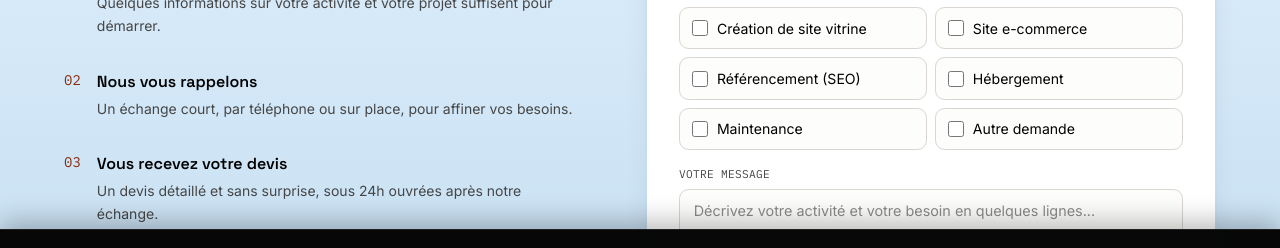
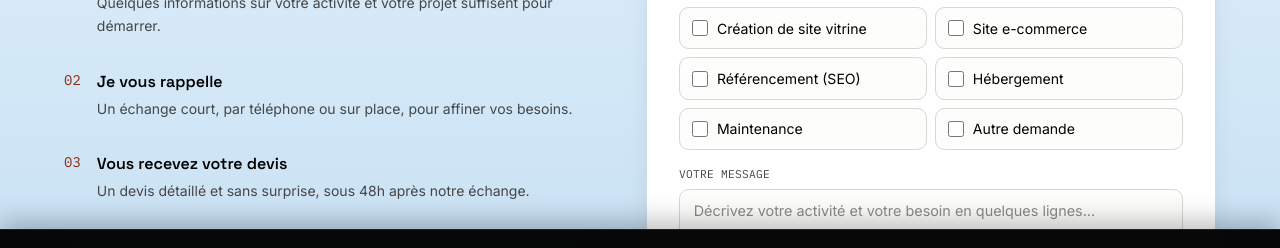
Before and after one commit to WebaHR/webmasterhautrhin.fr, a Next.js app: page /devis in a window 1280 px wide. Shown: the part 478-726 px from the top of the page. Built offline with nearby package versions, Linux system fonts and the light colour scheme.

Commit message:
Update page.tsx

```diff
--- a/app/devis/page.tsx
+++ b/app/devis/page.tsx
@@ -15,13 +15,13 @@ const process = [
   },
   {
     n: "02",
-    title: "Nous vous rappelons",
+    title: "Je vous rappelle",
     text: "Un échange court, par téléphone ou sur place, pour affiner vos besoins.",
   },
   {
     n: "03",
     title: "Vous recevez votre devis",
-    text: "Un devis détaillé et sans surprise, sous 24h ouvrées après notre échange.",
+    text: "Un devis détaillé et sans surprise, sous 48h après notre échange.",
   },
 ];
 
```
